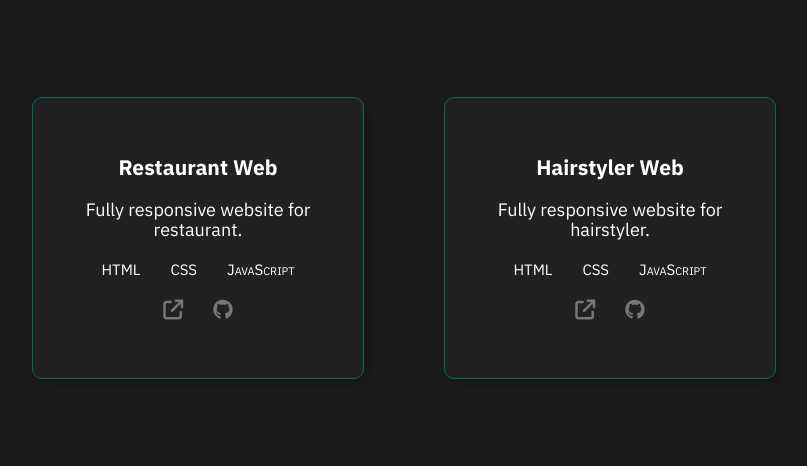
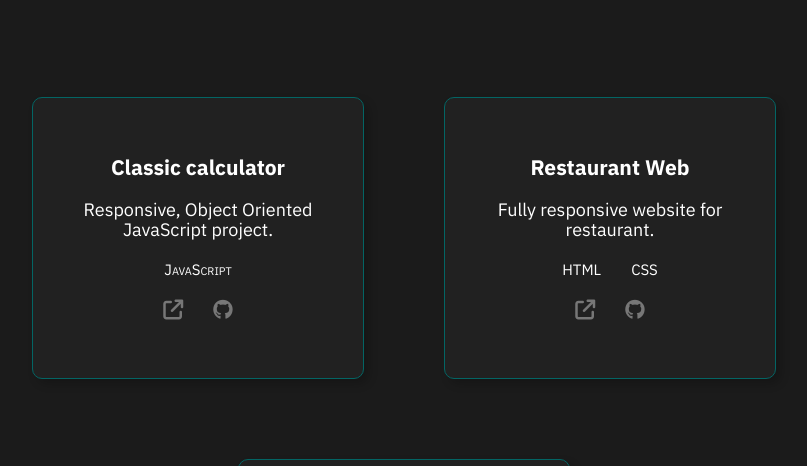
Before and after one commit to borjaMarti/personal-portfolio, a website built with Parcel: page index.html in a window 1280 px wide. Shown: the part 827-1293 px from the top of the page, without its empty margins (140-947 px from the left). Built offline with nearby package versions, Linux system fonts and the light colour scheme.

Commit message:
Calculator project added to portfolio

```diff
--- a/index.html
+++ b/index.html
@@ -66,12 +66,22 @@
       <h2 class="secondaryHeader">Projects</h2>
       <div class="projects">
         <article class="project">
+          <h3 class="projectTitle">Classic calculator</h3>
+          <span>Responsive, Object Oriented JavaScript project.</span>
+          <ul class="techStack">
+            <li>JavaScript</li>
+          </ul>
+          <ul class="projectLinks">
+            <li><a href="https://borjamarti.github.io/calculator/calculator.html" class="link fa-solid fa-arrow-up-right-from-square" title="Website" target="_blank"></a></li>
+            <li><a href="https://github.com/borjaMarti/calculator" class="link fa-brands fa-github" title="GitHub" target="_blank"></a></li>
+          </ul>
+        </article>
+        <article class="project">
           <h3 class="projectTitle">Restaurant Web</h3>
           <span>Fully responsive website for restaurant.</span>
           <ul class="techStack">
             <li>HTML</li>
             <li>CSS</li>
-            <li>JavaScript</li>
           </ul>
           <ul class="projectLinks">
             <li><a href="https://effervescent-chaja-730cbf.netlify.app/" class="link fa-solid fa-arrow-up-right-from-square" title="Website" target="_blank"></a></li>
@@ -84,7 +94,6 @@
           <ul class="techStack">
             <li>HTML</li>
             <li>CSS</li>
-            <li>JavaScript</li>
           </ul>
           <ul class="projectLinks">
             <li><a href="https://whimsical-pegasus-5fe77b.netlify.app/" class="link fa-solid fa-arrow-up-right-from-square" title="Website" target="_blank"></a></li>
```
